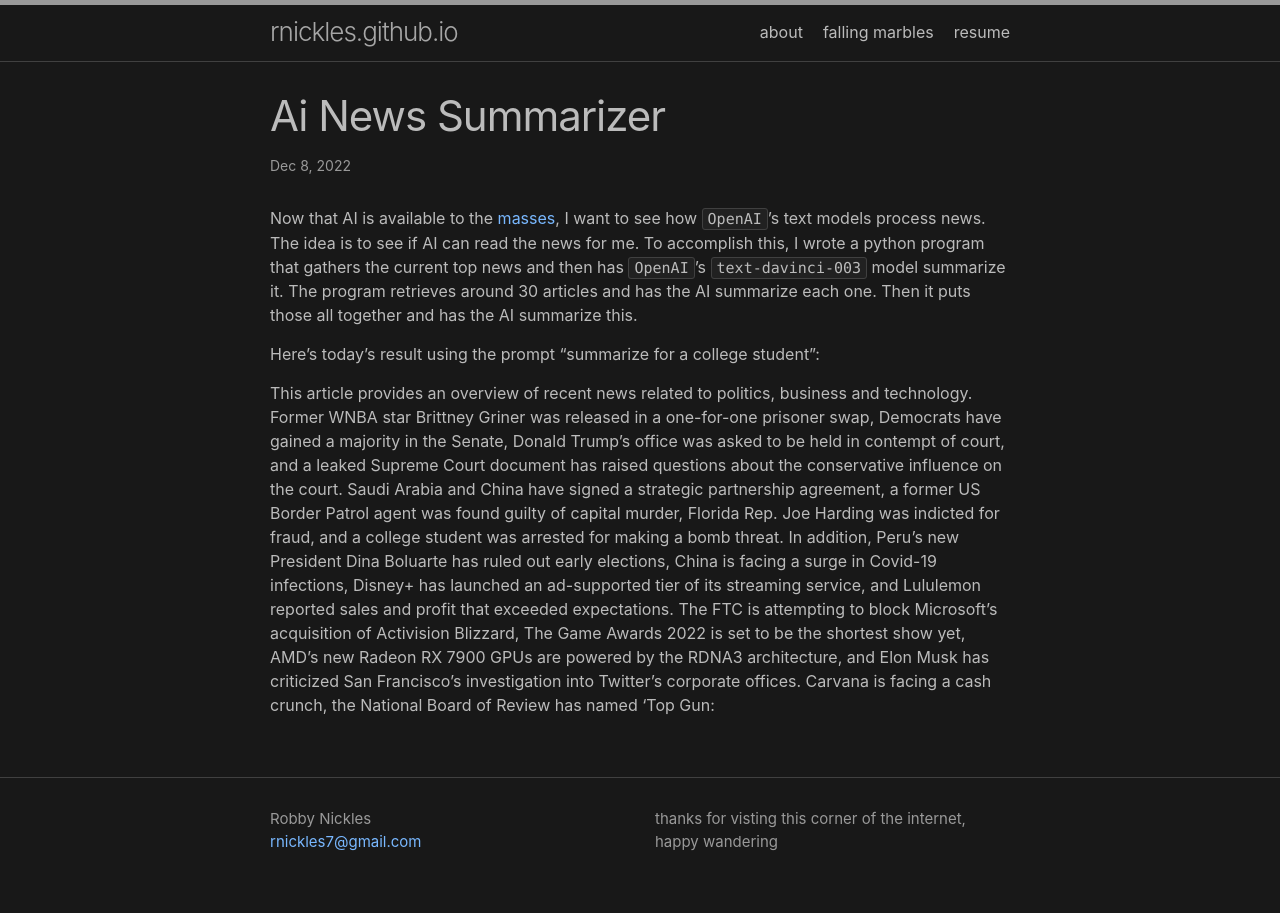
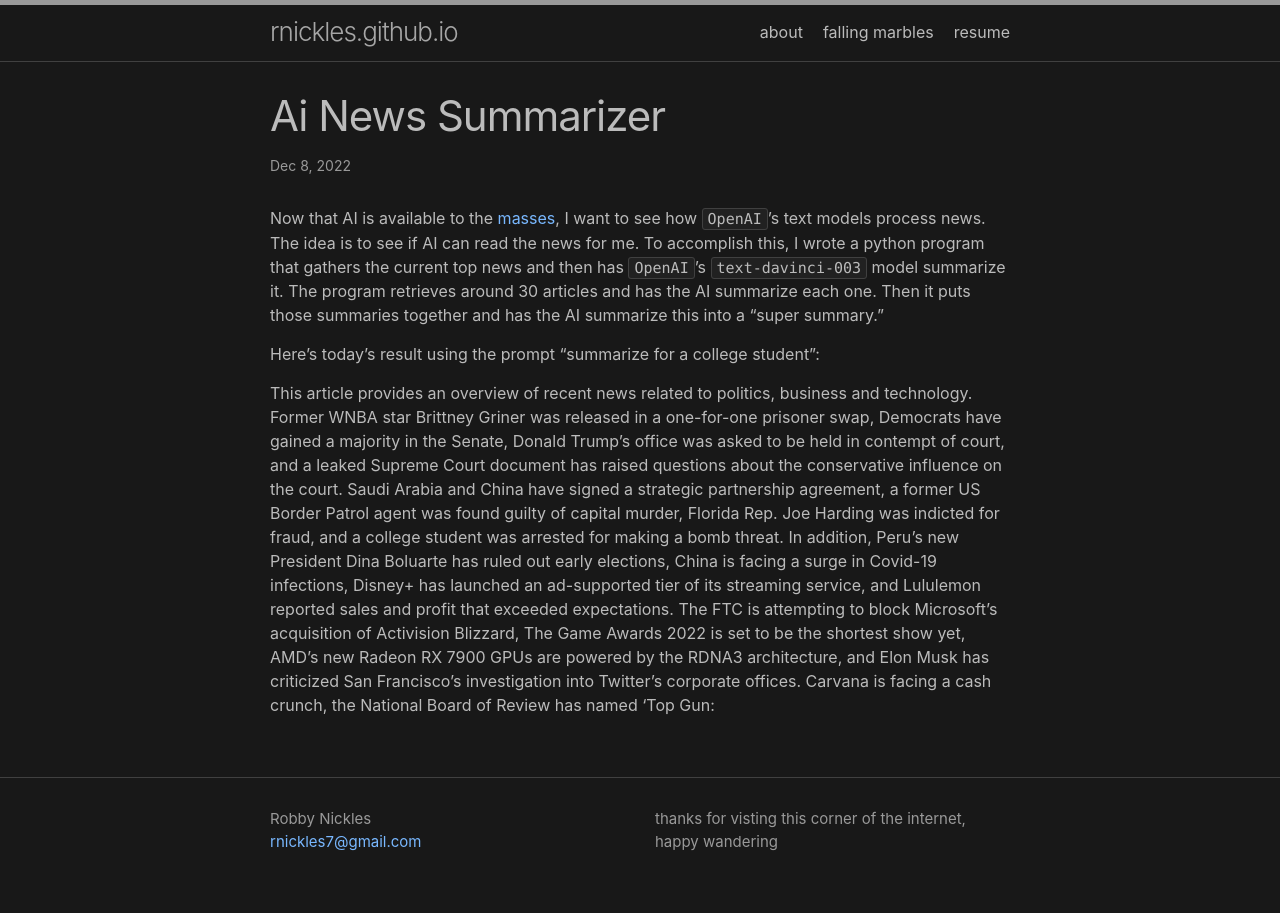
Before and after one commit to rnickles/rnickles.github.io, a Jekyll site: the page built from _posts/2022-12-08-AI-news-summarizer.md, in a window 1280 px wide. Built offline with Jekyll 4.4.1, drawn with Linux system fonts in a browser that asks for light colours.

```diff
--- a/_posts/2022-12-08-AI-news-summarizer.md
+++ b/_posts/2022-12-08-AI-news-summarizer.md
@@ -1,7 +1,7 @@
 ---
 layout: post
 ---
-Now that AI is available to the [masses](https://openai.com/api/), I want to see how `OpenAI`’s text models process news. The idea is to see if AI can read the news for me. To accomplish this, I wrote a python program that gathers the current top news and then has `OpenAI`’s `text-davinci-003` model summarize it. The program retrieves around 30 articles and has the AI summarize each one. Then it puts those all together and has the AI summarize this.
+Now that AI is available to the [masses](https://openai.com/api/), I want to see how `OpenAI`’s text models process news. The idea is to see if AI can read the news for me. To accomplish this, I wrote a python program that gathers the current top news and then has `OpenAI`’s `text-davinci-003` model summarize it. The program retrieves around 30 articles and has the AI summarize each one. Then it puts those summaries together and has the AI summarize this into a "super summary."
 
 Here’s today’s result using the prompt “summarize for a college student”:
 
```
